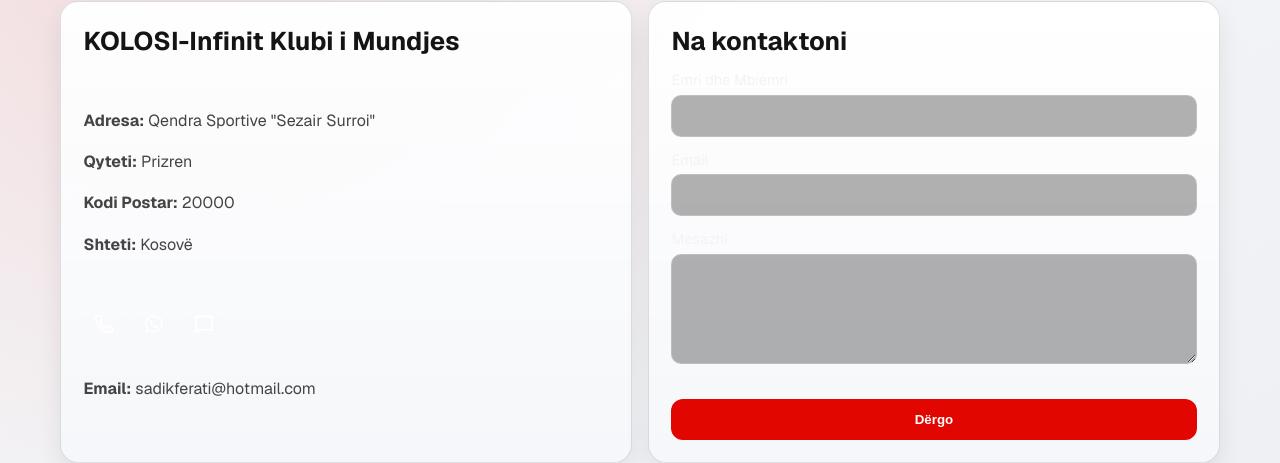
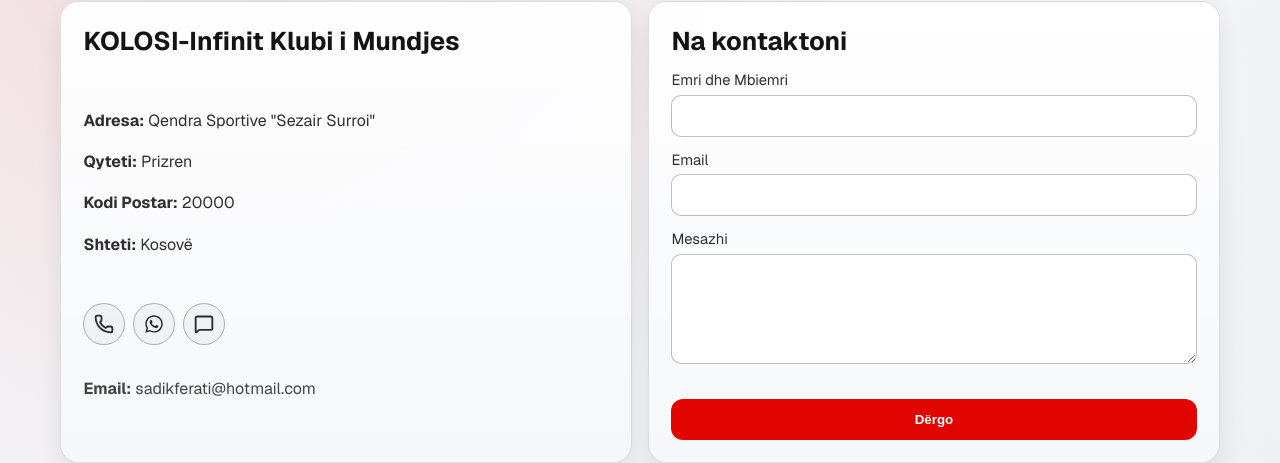
Before and after one commit to kresha325/kolosi, a Next.js app: page /kolosi/contact in a window 1280 px wide. Shown: the part 196-659 px from the top of the page. Built offline with nearby package versions, Linux system fonts and the light colour scheme; no server answers.

Commit message:
Improve light mode contrast for contact section

```diff
--- a/app/globals.css
+++ b/app/globals.css
@@ -1064,6 +1064,35 @@ body.site-body.theme-light .footer-bottom {
 	color: #424242;
 }
 
+body.site-body.theme-light .contact-info-list p,
+body.site-body.theme-light .contact-form label {
+	color: #2f2f2f;
+}
+
+body.site-body.theme-light .inline-action-link {
+	border-color: rgba(0, 0, 0, 0.28);
+	background: rgba(0, 0, 0, 0.03);
+	color: #2b2b2b;
+}
+
+body.site-body.theme-light .inline-action-link:hover {
+	border-color: var(--red);
+	background: rgba(225, 6, 0, 0.12);
+	color: #9f110d;
+}
+
+body.site-body.theme-light .contact-form input,
+body.site-body.theme-light .contact-form textarea {
+	background: #ffffff;
+	border: 1px solid rgba(0, 0, 0, 0.25);
+	color: #1f1f1f;
+}
+
+body.site-body.theme-light .contact-form input::placeholder,
+body.site-body.theme-light .contact-form textarea::placeholder {
+	color: #737373;
+}
+
 body.site-body.theme-light .brand-logo-wrap,
 body.site-body.theme-light .brand-logo,
 body.site-body.theme-light .hero-media {
```
